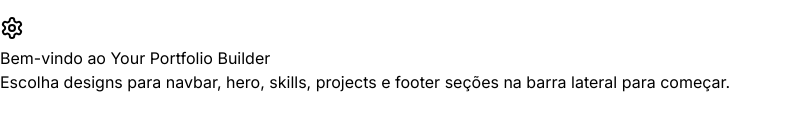
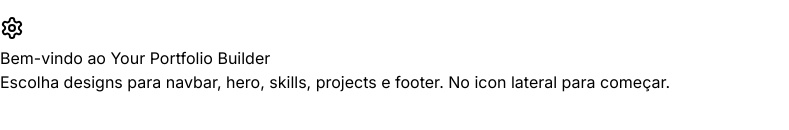
Before and after one commit to FehFernandes/cmsportifolio, a Next.js app: page / in a window 1280 px wide. Shown: the part 428-558 px from the top of the page, without its empty margins (0-789 px from the left). Built offline with nearby package versions, Linux system fonts and the light colour scheme.

Commit message:
first commit

```diff
--- a/src/app/page.tsx
+++ b/src/app/page.tsx
@@ -38,7 +38,7 @@ export default function Home() {
             <div className="max-w-4xl mx-auto mt-10 p-6 bg-white rounded-lg shadow-md">
               <h1 className="text-3xl font-bold text-gray-800 mb-4">Bem-vindo ao Your Portfolio Builder</h1>
               <p className="text-gray-600">
-              Escolha designs para navbar, hero, skills, projects e footer seções na barra lateral para começar.
+              Escolha designs para navbar, hero, skills, projects e footer. No icon lateral para começar.
               </p>
             </div>
           )}
```
